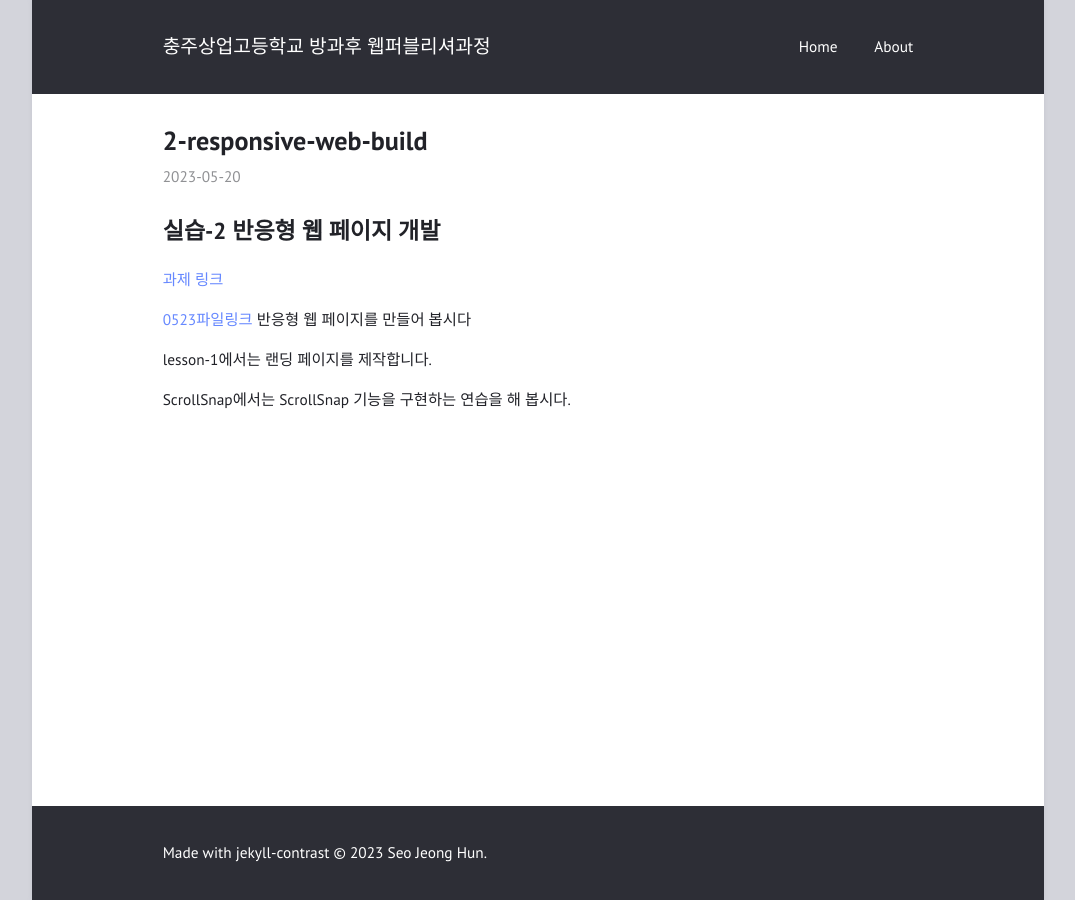
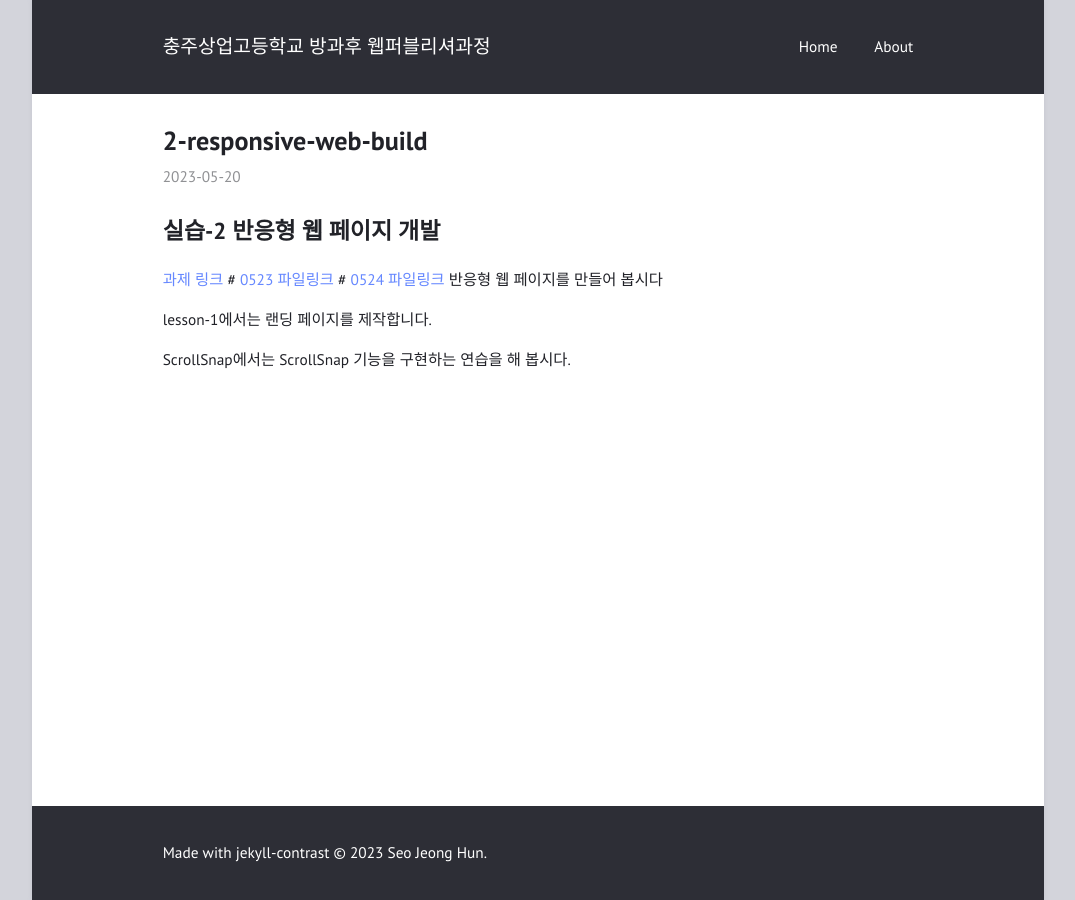
Before and after one commit to jeonghun-seo/jeonghun-seo.github.io, a Jekyll site: the page built from _posts/2023-05-20-2-responsive-web-build.md, in a window 1280 px wide. Shown: the whole page, without its empty margins (102-1177 px from the left). Built offline with Jekyll 4.4.1, drawn with Linux system fonts in a browser that asks for light colours.

Commit message:
add contents

```diff
--- a/_posts/2023-05-20-2-responsive-web-build.md
+++ b/_posts/2023-05-20-2-responsive-web-build.md
@@ -8,8 +8,10 @@
 # 실습-2 반응형 웹 페이지 개발
 
 [과제 링크](https://classroom.github.com/a/5kSAxUEL)
-
-[0523파일링크](https://drive.google.com/file/d/15ObNGYyCKDEhL-1ScsRSOnKHzCHCGyfW/view?usp=share_link)
+#
+[0523 파일링크](https://drive.google.com/file/d/15ObNGYyCKDEhL-1ScsRSOnKHzCHCGyfW/view?usp=share_link)
+#
+[0524 파일링크](https://drive.google.com/file/d/144JyYmrf39CoJAKtlIjTOYkcU1Z6dRoL/view?usp=share_link)
 반응형 웹 페이지를 만들어 봅시다
 
 lesson-1에서는 랜딩 페이지를 제작합니다.
```
